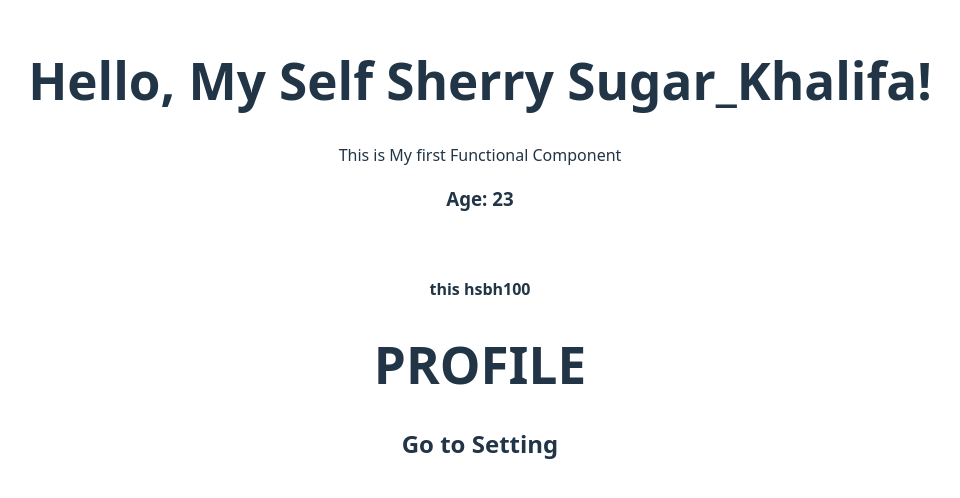
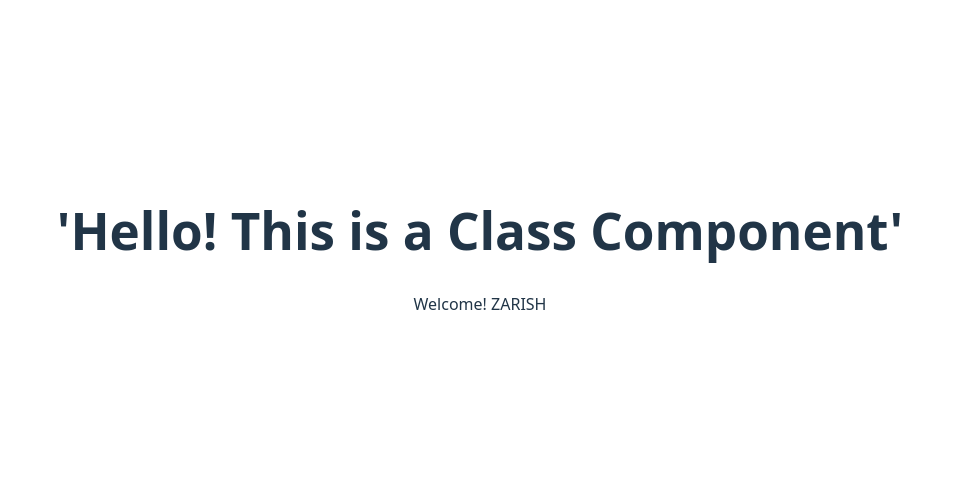
Before and after one commit to zarish123z/React.js, a React (Vite) app in the folder vite-project/: page / in a window 1280 px wide. Shown: the part 150-648 px from the top of the page, without its empty margins (160-1120 px from the left). Built offline with nearby package versions, Linux system fonts and the light colour scheme.

Commit message:
Props Class_Component

```diff
--- a/vite-project/src/PropsFC.jsx
+++ b/vite-project/src/PropsFC.jsx
@@ -4,7 +4,7 @@ function PropsFC(props){
     return(
         <div>
         <h1>Hello, {props.name}!</h1>
-      <p>This is My first Functional Component</p>
+      <p>This is My first Functional Component </p>
             <h3>Age: {props.age}</h3> <br>
             </br>
             <h4> this hsbh{50 + 50}</h4>
--- a/vite-project/src/Props_CC.jsx
+++ b/vite-project/src/Props_CC.jsx
@@ -1,7 +1,7 @@
 import React, { Component } from "react";
 
 
-class ClassComponent extends Component{
+class Props_CC extends Component{
     constructor(props){
 super(props); // must call super to use 'this'
 
@@ -25,4 +25,4 @@ export function profile(){
         </div>
     )
 }
-export default ClassComponent
+export default  Props_CC
--- a/vite-project/src/main.jsx
+++ b/vite-project/src/main.jsx
@@ -3,7 +3,7 @@ import { createRoot } from 'react-dom/client'
 import './index.css'
 import App from './App.jsx'
 import PropsFC,{Profile,Setting} from './PropsFC.jsx'
-import ClassComponent from './Props_CC.jsx'
+import Props_CC from './Props_CC.jsx'
 import JSX from './JSX.jsx'
 import UseState_FC from './UseState_FC.jsx'
 
@@ -14,10 +14,10 @@ import UseState_FC from './UseState_FC.jsx'
 createRoot(document.getElementById('root')).render(
   <StrictMode>
     {/* <App /> */}
-  <PropsFC  name ='My Self  Sherry Sugar_Khalifa' age={23}/>
+  {/* <PropsFC  name ='My Self  Sherry Sugar_Khalifa' age={23}/>
   <Profile/>
-  <Setting/>
-  {/* <Props_CC name='  ZARISH  '/> */}
+  <Setting/> */}
+  <Props_CC name='  ZARISH  '/>
 {/* <JSX/> */}
 {/* <UseState_FC/> */}
 
```
